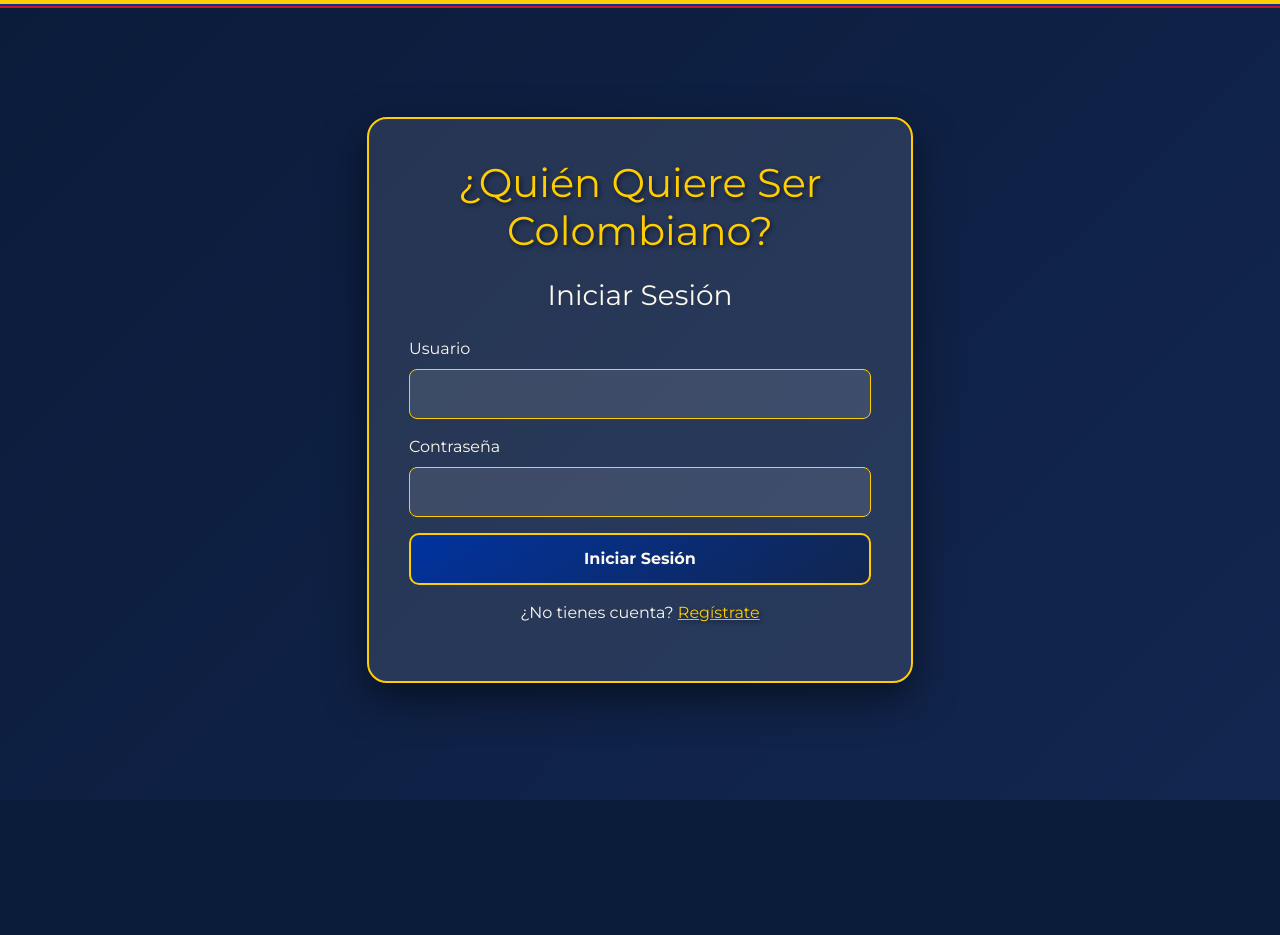
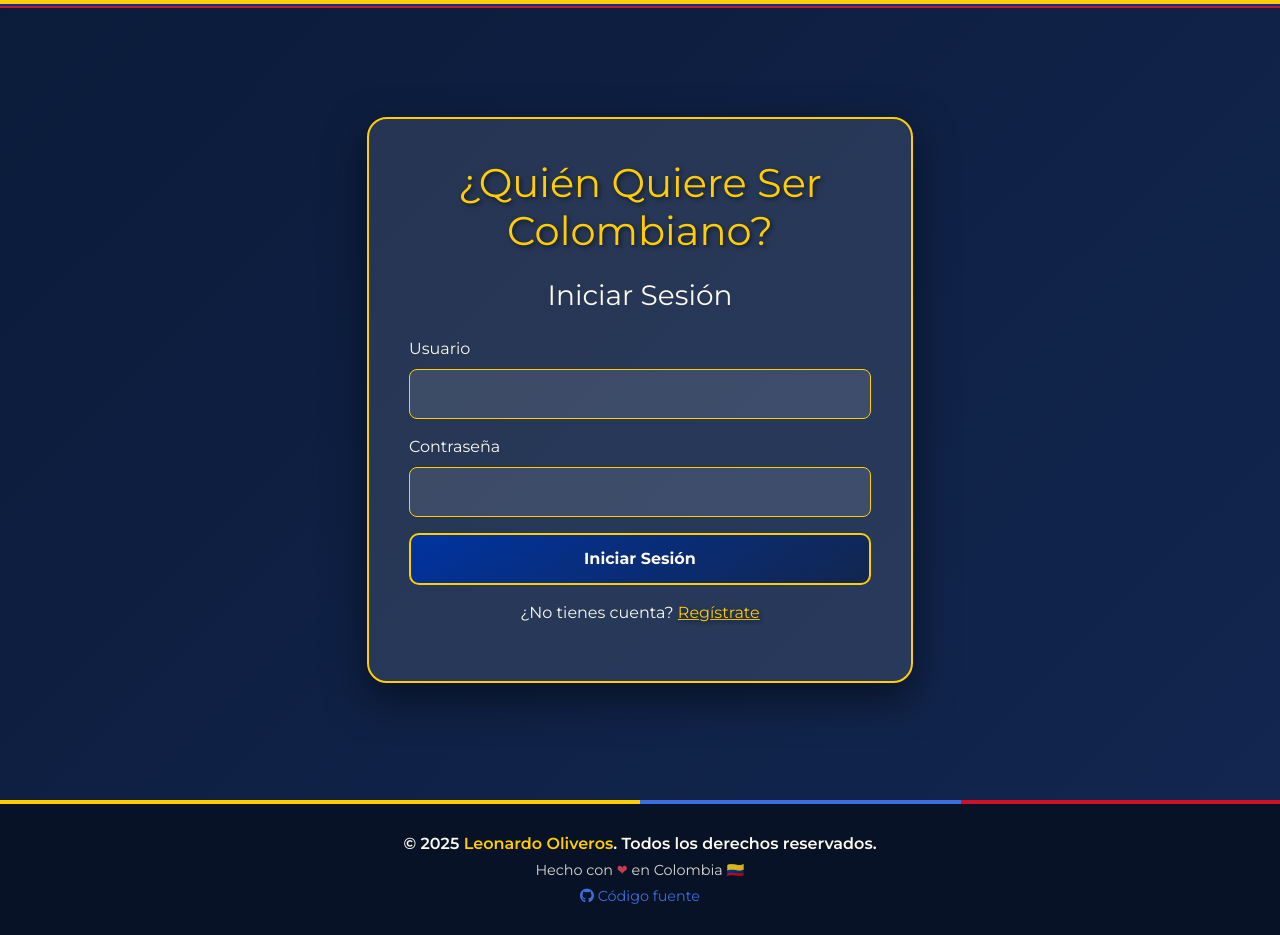
Before and after one commit to LeonardOliveros/quien-quiere-ser-colombiano, a Vue app in the folder frontend/: page /login in a window 1280 px wide. Before the commit the page ends 800 px from the top, so only its background shows below. Built offline with nearby package versions, Linux system fonts and the light colour scheme.

Commit message:
feat(frontend): agregar footer global con créditos
Añade un footer visible en todas las vistas con el copyright, enlace
al autor y al repositorio, siguiendo el estilo tricolor del tema.

```diff
--- a/frontend/src/App.vue
+++ b/frontend/src/App.vue
@@ -1,6 +1,21 @@
 <template>
   <div id="app">
     <router-view />
+    <footer class="app-footer">
+      <div class="footer-content">
+        <p class="footer-credits">
+          © {{ currentYear }} <a href="https://github.com/LeonardOliveros" target="_blank" rel="noopener noreferrer">Leonardo Oliveros</a>. Todos los derechos reservados.
+        </p>
+        <p class="footer-tagline">
+          Hecho con <span class="heart">❤</span> en Colombia 🇨🇴
+        </p>
+        <p class="footer-links">
+          <a href="https://github.com/LeonardOliveros/quien-quiere-ser-colombiano" target="_blank" rel="noopener noreferrer">
+            <i class="fab fa-github"></i> Código fuente
+          </a>
+        </p>
+      </div>
+    </footer>
   </div>
 </template>
 
@@ -9,6 +24,7 @@ import { onMounted } from 'vue'
 import { useAuthStore } from './stores/auth'
 
 const authStore = useAuthStore()
+const currentYear = new Date().getFullYear()
 
 onMounted(() => {
   authStore.checkAuth()
@@ -17,4 +33,58 @@ onMounted(() => {
 
 <style>
 /* Global styles will be imported via main.ts */
+
+.app-footer {
+  background: rgba(0, 0, 0, 0.35);
+  border-top: 4px solid transparent;
+  border-image: linear-gradient(
+    to right,
+    var(--flag-yellow) 0 50%,
+    var(--flag-blue-light) 50% 75%,
+    var(--flag-red) 75% 100%
+  ) 1;
+  padding: 24px 20px;
+  text-align: center;
+  color: var(--text-main);
+}
+
+.app-footer p {
+  margin: 4px 0;
+}
+
+.footer-credits {
+  font-weight: 600;
+}
+
+.footer-credits a {
+  color: var(--flag-yellow);
+  text-decoration: none;
+}
+
+.footer-credits a:hover {
+  text-decoration: underline;
+}
+
+.footer-tagline {
+  font-size: 0.9rem;
+  opacity: 0.85;
+}
+
+.footer-tagline .heart {
+  color: var(--flag-red-light);
+}
+
+.footer-links {
+  font-size: 0.9rem;
+}
+
+.footer-links a {
+  color: var(--flag-blue-light);
+  text-decoration: none;
+  transition: color 0.2s ease;
+}
+
+.footer-links a:hover {
+  color: var(--flag-yellow);
+}
 </style>
```
